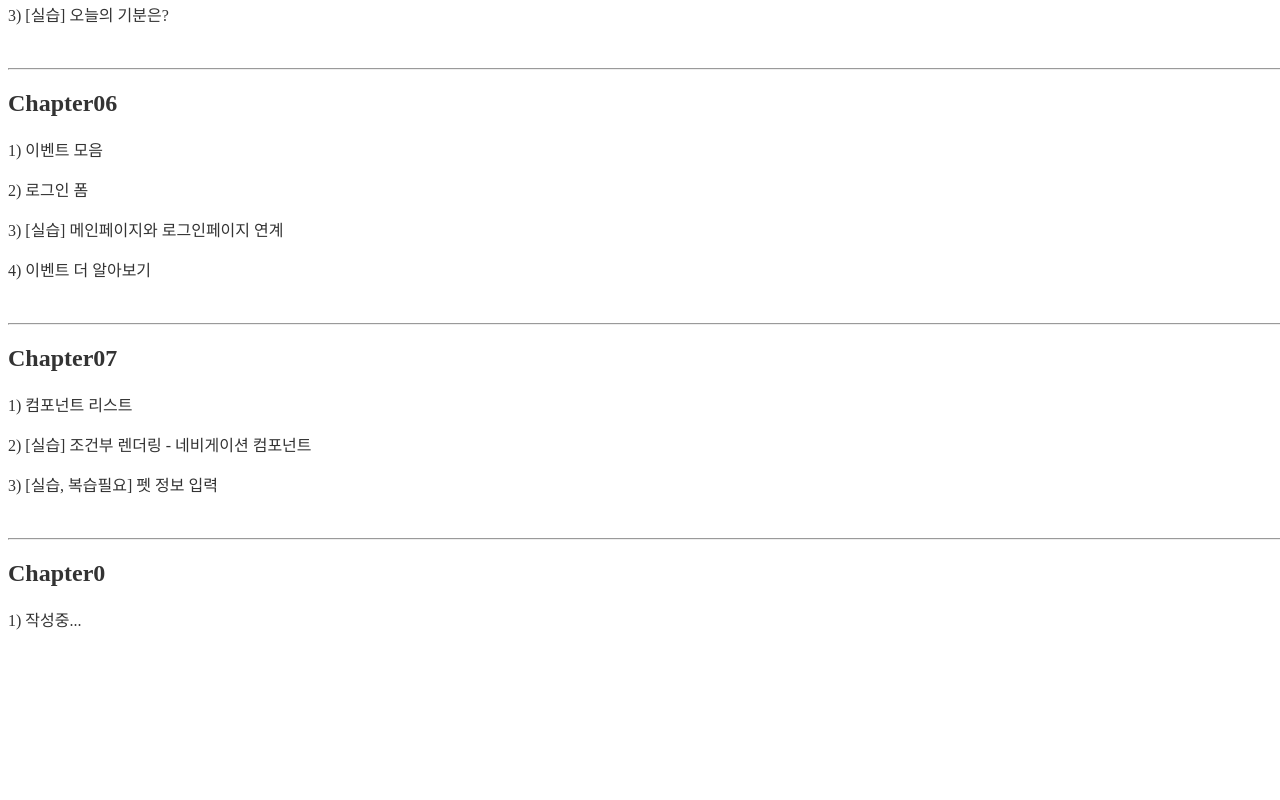
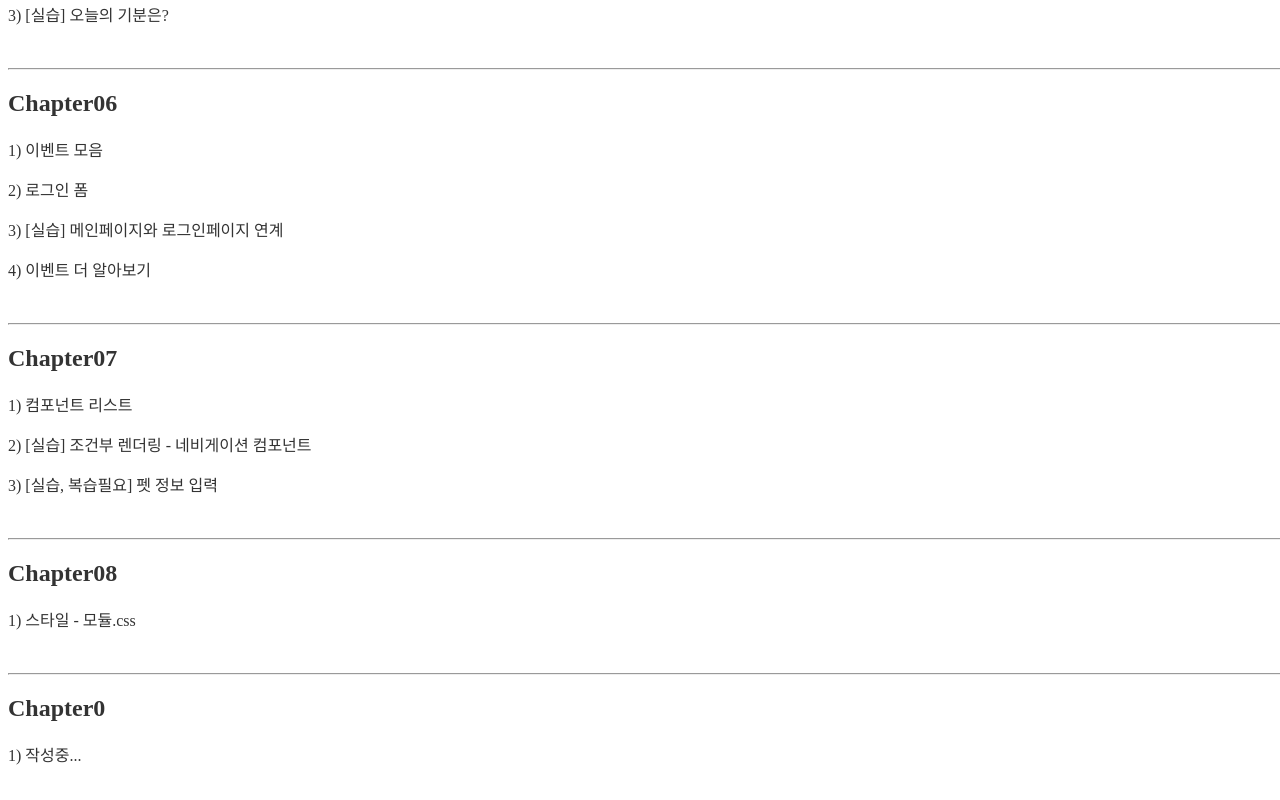
Before and after one commit to seunghyeonKang/techit_react_2024, a React (Create React App) app in the folder techit/: page / in a window 1280 px wide. Shown: the part 797-1597 px from the top of the page. Before the commit the page ends 1462 px from the top, so only its background shows below. Built offline with nearby package versions, Linux system fonts and the light colour scheme.

Commit message:
[챕터08-1] 모듈 css

```diff
--- a/techit/src/Router.jsx
+++ b/techit/src/Router.jsx
@@ -20,6 +20,7 @@ import AdvancedEvent from "./pages/chapter06/AdvancedEvent";
 import ComponentList from "./pages/chapter07/ComponentList/ComponentList";
 import ConditionalRendering from "./pages/chapter07/ConditionalRendering/ConditionalRendering";
 import PetForm from "./pages/chapter07/PetForm";
+import StyleModule from "./pages/chapter08/StyleModule/StyleModule";
 
 export default function Router() {
   return (
@@ -60,8 +61,13 @@ export default function Router() {
         />
         <Route path="/techit_react_2024/chapter07/pet-form" element={<PetForm />} />
 
-        {/* chapter0 */}
-        {/* chapter0 */}
+        {/* chapter08 */}
+        <Route path="/techit_react_2024/chapter08/style-module" element={<StyleModule />} />
+
+        {/* chapter09 */}
+        {/* chapter10 */}
+        {/* chapter11 */}
+        {/* chapter12 */}
       </Routes>
     </BrowserRouter>
   );
--- a/techit/src/pages/MainPage.jsx
+++ b/techit/src/pages/MainPage.jsx
@@ -173,6 +173,18 @@ export default function MainPage() {
       <br />
 
       <hr />
+      {/* Chapter08 */}
+      <h2>Chapter08</h2>
+      <p
+        onClick={() => {
+          handleMoveToPage("/chapter08/style-module");
+        }}
+      >
+        1{")"} 스타일 - 모듈.css
+      </p>
+      <br />
+
+      <hr />
       {/* Chapter0 */}
       {/* Chapter0 */}
       {/* Chapter0 */}
--- /dev/null
+++ b/techit/src/pages/chapter08/StyleModule/StyleModule.jsx
@@ -0,0 +1,3 @@
+export default function StyleModule() {
+  return <h1>StyleModule</h1>;
+}
```
